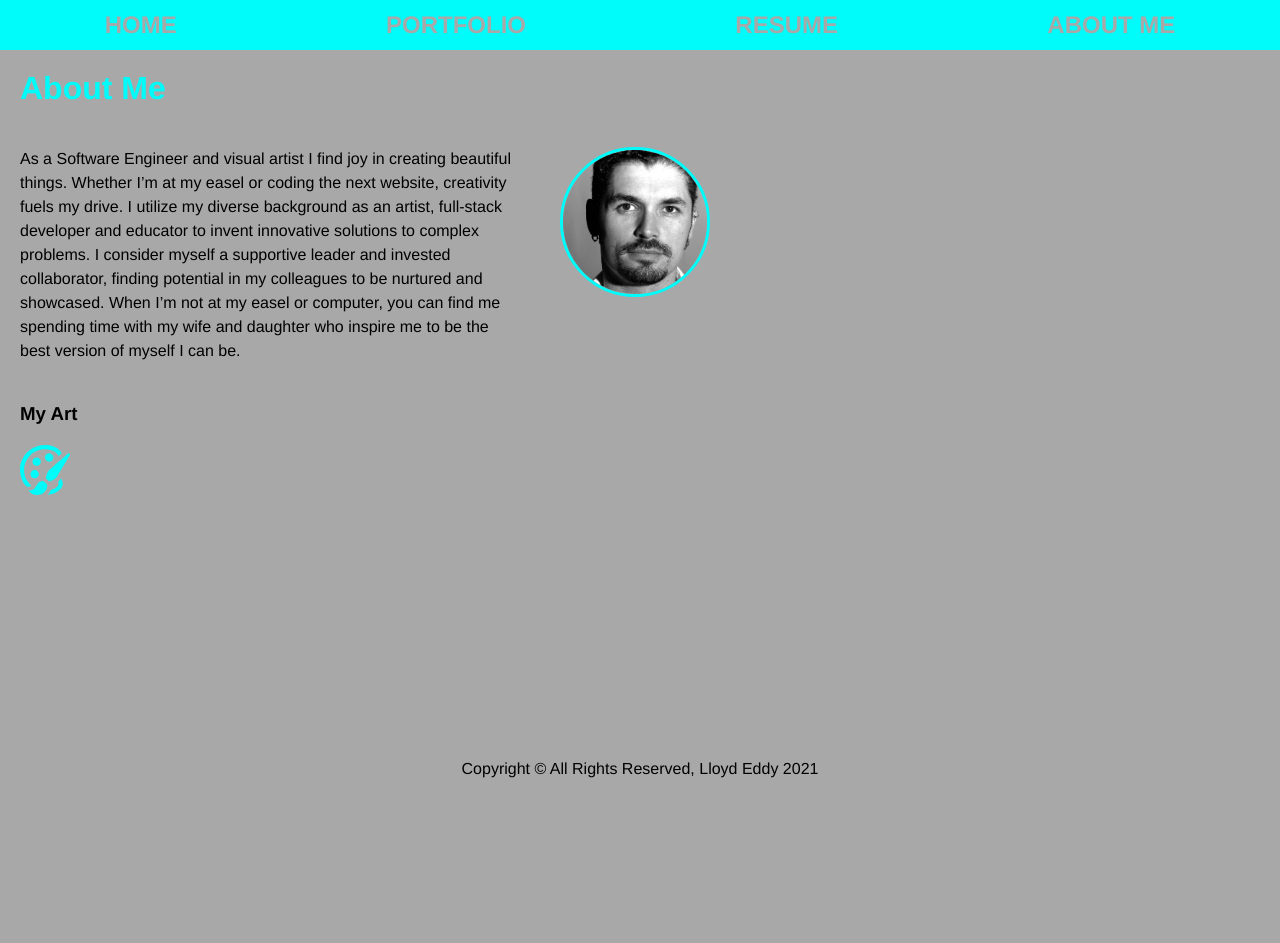
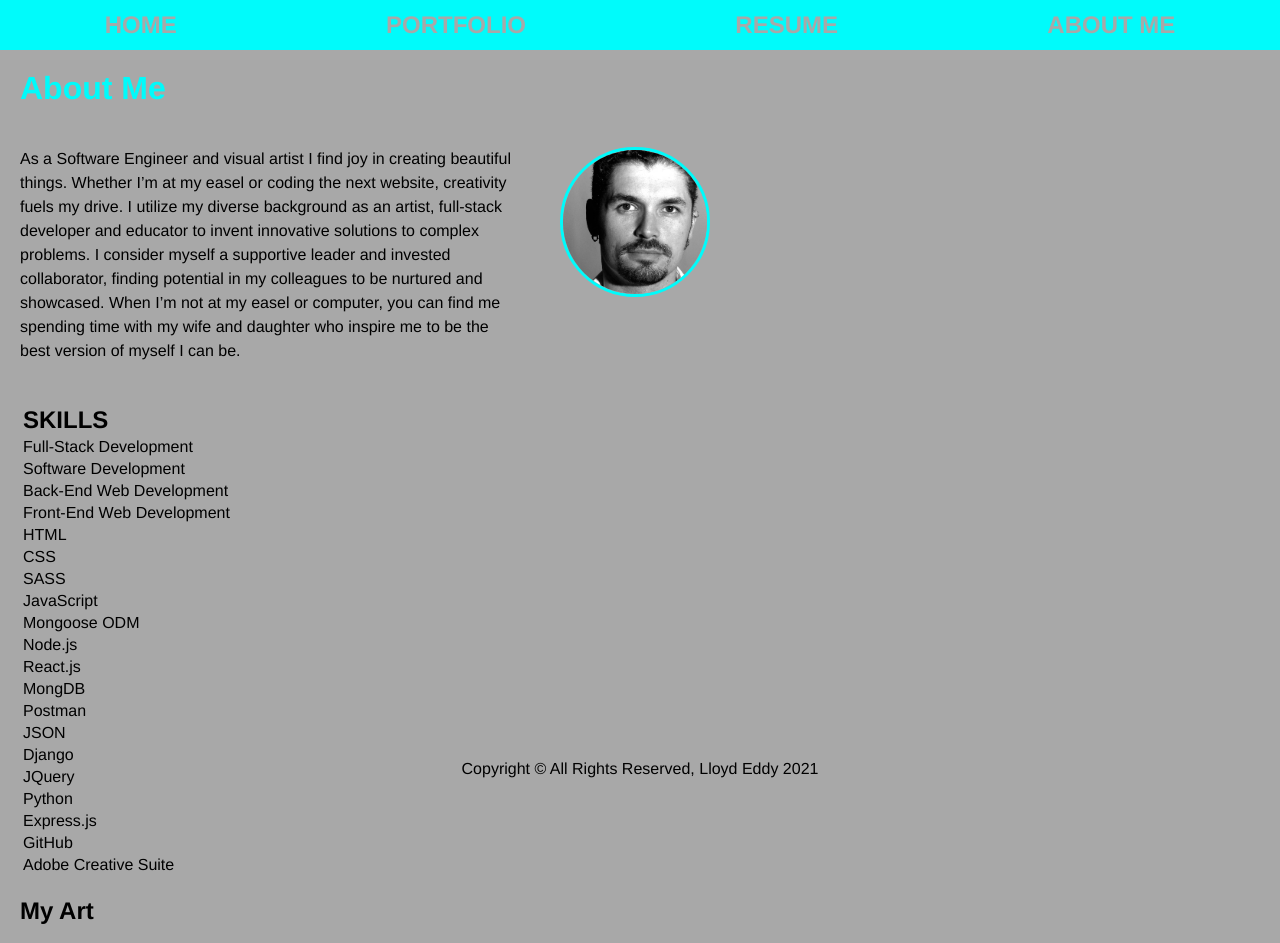
Before and after one commit to lloddy/portfolio, a React (Create React App) app: page /about in a window 1280 px wide. Shown: the top 943 px of the page. Before the commit the page ends 800 px from the top, so only its background shows below. Built offline with nearby package versions, Linux system fonts and the light colour scheme.

Commit message:
Adds skill list on About page

```diff
--- a/src/pages/About.jsx
+++ b/src/pages/About.jsx
@@ -20,8 +20,33 @@ const About = (props) => {
                 who inspire me to be the best version of myself I can be.</p>
                 <img src={profilePic} className="profilePic" alt="profile"/>
              </div>
+             <div className="aboutSkillList">
+                    <table>
+                        <tr><th><h2>SKILLS</h2></th></tr>
+                        <tr><td>Full-Stack Development</td></tr>
+                        <tr><td>Software Development</td></tr>
+                        <tr><td>Back-End Web Development</td></tr>
+                        <tr><td>Front-End Web Development</td></tr>
+                        <tr><td>HTML</td></tr>
+                        <tr><td>CSS</td></tr>
+                        <tr><td>SASS</td></tr>
+                        <tr><td>JavaScript</td></tr>
+                        <tr><td>Mongoose ODM</td></tr>
+                        <tr><td>Node.js</td></tr>
+                        <tr><td>React.js</td></tr>
+                        <tr><td>MongDB</td></tr>
+                        <tr><td>Postman</td></tr>
+                        <tr><td>JSON</td></tr>
+                        <tr><td>Django</td></tr>
+                        <tr><td>JQuery</td></tr>
+                        <tr><td>Python</td></tr>
+                        <tr><td>Express.js</td></tr>
+                        <tr><td>GitHub</td></tr>
+                        <tr><td>Adobe Creative Suite</td></tr>
+                    </table>
+                </div>
              <div className="artWork">
-                <h3>My Art</h3>
+                <h2>My Art</h2>
                 <a href="https://lloydeddy.wordpress.com/" rel="noreferrer" target="_blank"><img  src={Art} className="artIcon" alt="art"/></a>
             </div>
         </div>
--- a/src/pages/Resume.jsx
+++ b/src/pages/Resume.jsx
@@ -29,7 +29,6 @@ const Resume = (props) => {
                         <tr><td>Python</td></tr>
                         <tr><td>Express.js</td></tr>
                         <tr><td>GitHub</td></tr>
-                        <tr><td>Ruby on Rails</td></tr>
                         <tr><td>Adobe Creative Suite</td></tr>
                     </table>
                 </div>
@@ -42,6 +41,7 @@ const Resume = (props) => {
                         <li>Created full-stack applications</li>
                         <li>Database Management</li>
                         <li>4 projects designed</li>
+
                     </ul>
 
                     <h3>Account Manager</h3>
--- a/src/styles.scss
+++ b/src/styles.scss
@@ -181,6 +181,11 @@ footer {
   }
 }
 
+.aboutSkillList {
+  text-align: left;
+  margin: 20px;
+}
+
 @media only screen and (max-width: 800px) {
   .indexMain {
     display: block;
```
